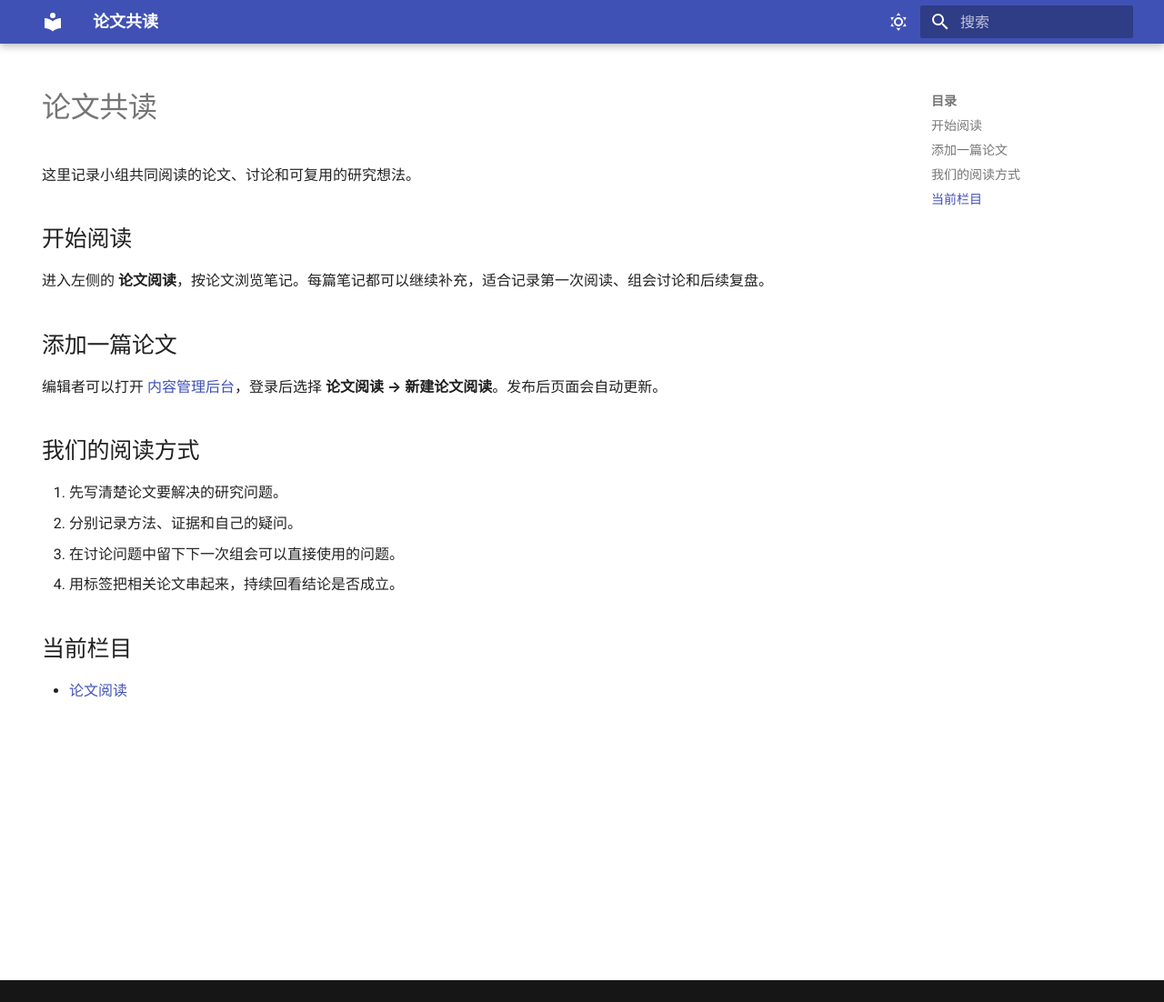
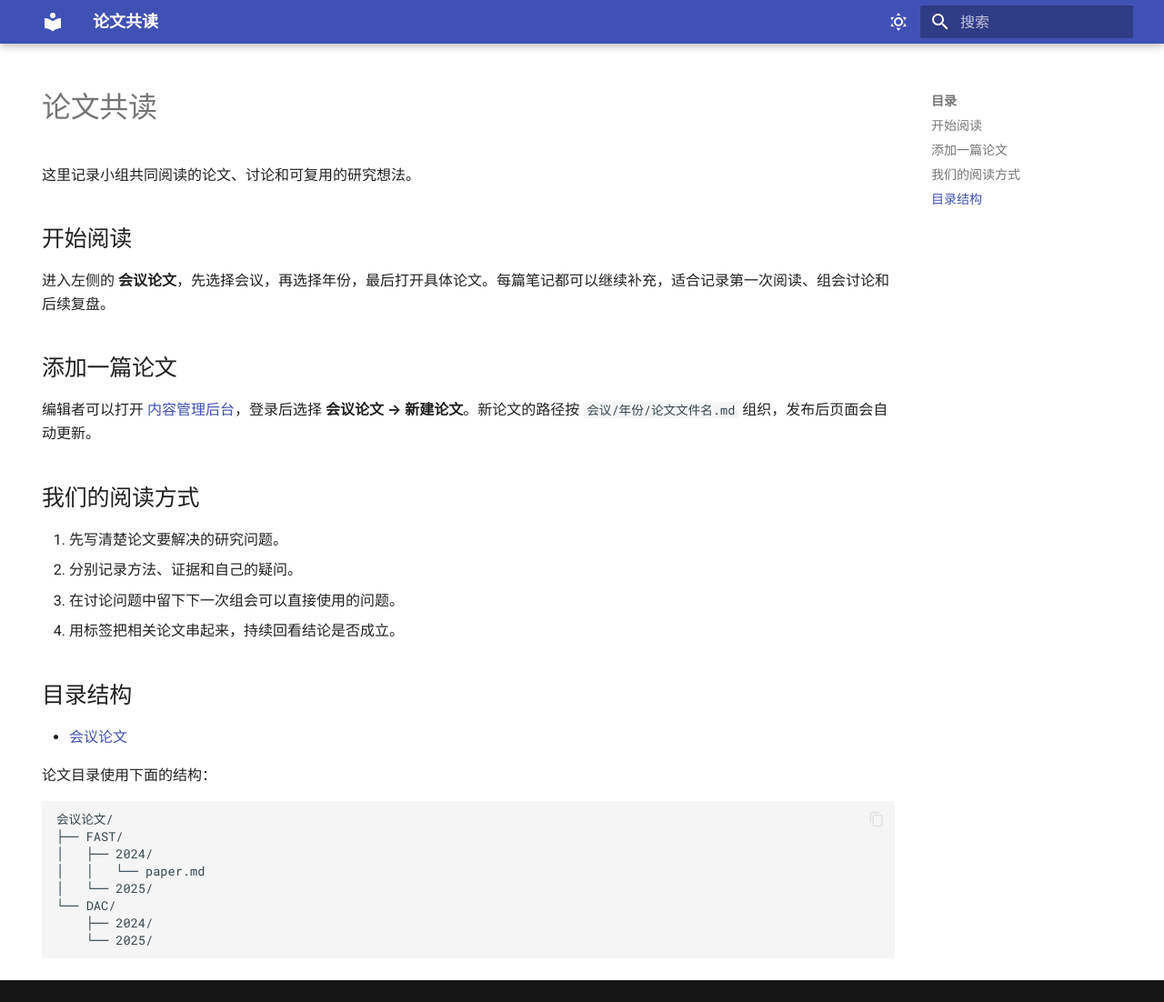
Before and after one commit to USTC-ADSL/MobilePaperReading, an MkDocs documentation site: the page built from docs/index.md, in a window 1280 px wide and 1102 px high. Shown: the whole window at 91% size. Built offline with MkDocs 1.6.1 and Material for MkDocs 9.7.7, drawn with Linux system fonts in a browser that asks for light colours.

Commit message:
按会议和年份组织论文目录

````diff
--- a/docs/index.md
+++ b/docs/index.md
@@ -10,11 +10,11 @@ hide:
 
 ## 开始阅读
 
-进入左侧的 **论文阅读**，按论文浏览笔记。每篇笔记都可以继续补充，适合记录第一次阅读、组会讨论和后续复盘。
+进入左侧的 **会议论文**，先选择会议，再选择年份，最后打开具体论文。每篇笔记都可以继续补充，适合记录第一次阅读、组会讨论和后续复盘。
 
 ## 添加一篇论文
 
-编辑者可以打开 [内容管理后台](/admin/)，登录后选择 **论文阅读 → 新建论文阅读**。发布后页面会自动更新。
+编辑者可以打开 [内容管理后台](/admin/)，登录后选择 **会议论文 → 新建论文**。新论文的路径按 `会议/年份/论文文件名.md` 组织，发布后页面会自动更新。
 
 ## 我们的阅读方式
 
@@ -23,6 +23,19 @@ hide:
 3. 在讨论问题中留下下一次组会可以直接使用的问题。
 4. 用标签把相关论文串起来，持续回看结论是否成立。
 
-## 当前栏目
+## 目录结构
 
-- [论文阅读](readings/index.md)
+- [会议论文](papers/index.md)
+
+论文目录使用下面的结构：
+
+```text
+会议论文/
+├── FAST/
+│   ├── 2024/
+│   │   └── paper.md
+│   └── 2025/
+└── DAC/
+    ├── 2024/
+    └── 2025/
+```
````
Also changed, not shown: README.md (+9 -1 lines), docs/papers/DAC/2024/index.md (added, +7 -0 lines), docs/papers/DAC/2025/index.md (added, +7 -0 lines), docs/papers/DAC/index.md (added, +7 -0 lines), docs/papers/FAST/2024/index.md (added, +7 -0 lines), docs/papers/FAST/2024/paper-template.md (renamed from docs/readings/reading-template.md, +3 -2 lines), docs/papers/FAST/2025/index.md (added, +7 -0 lines), docs/papers/FAST/index.md (added, +7 -0 lines), docs/papers/index.md (added, +9 -0 lines), docs/readings/index.md (deleted, +0 -10 lines), 1 other file.
